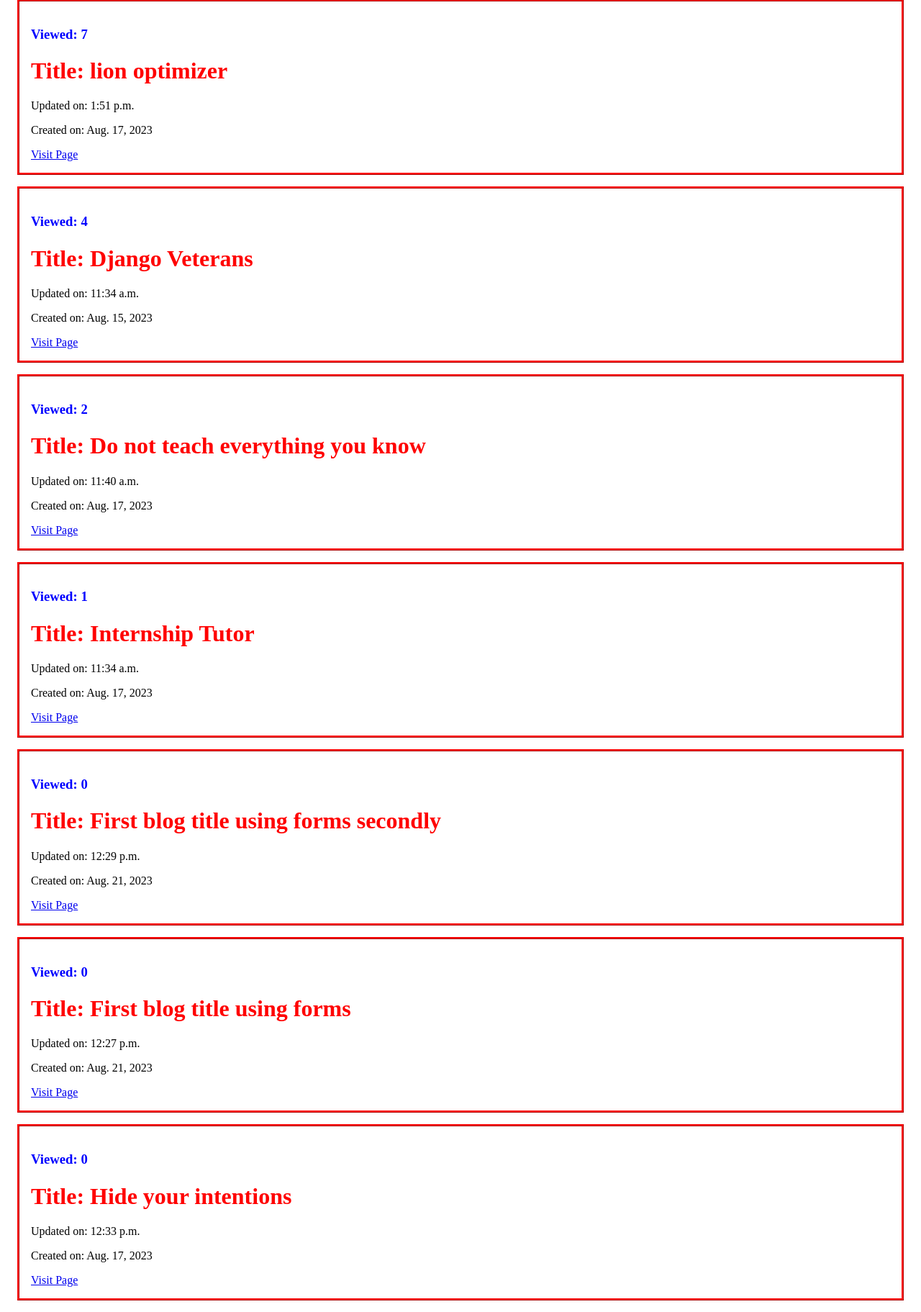
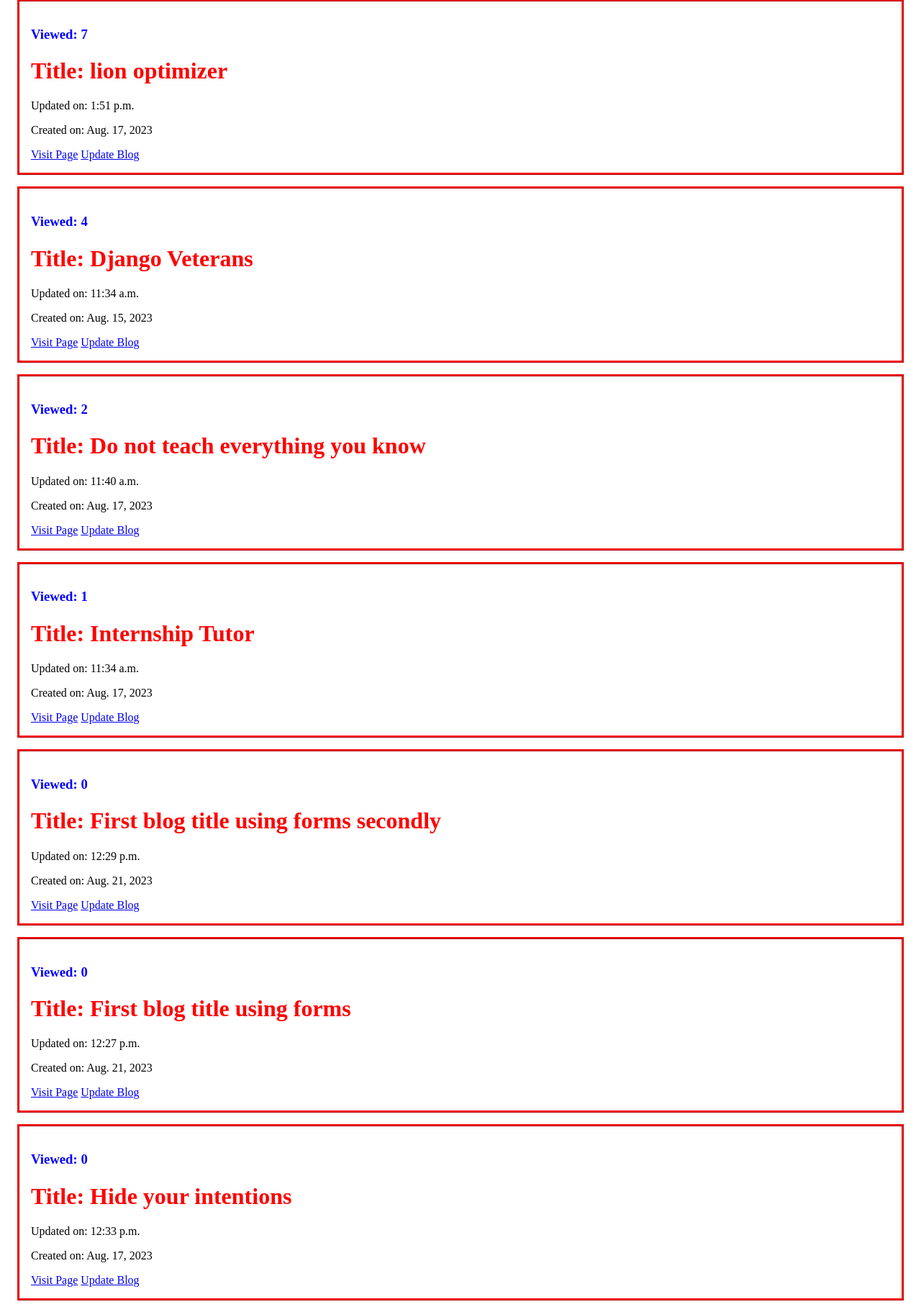
Before and after one commit to Data4i/Blog_django, a Django app: page / in a window 1280 px wide. Shown: the part 182-2005 px from the top of the page at 72% size. Run offline with Django 4.2, Linux system fonts and the light colour scheme; data comes from the database, SQL or seed files in the repository; both versions use the stored data as it was after the commit.

Commit message:
added the update functionality

```diff
--- a/blog/urls.py
+++ b/blog/urls.py
@@ -1,10 +1,11 @@
 from django.urls import path
-from .views import blog_detail, blog_view, create_blog
+from .views import blog_detail, blog_view, create_blog, update_blog
 
 app_name = 'blog'
 
 urlpatterns = [
     path('', blog_view, name = 'all_blogs'),
     path('create', create_blog, name = 'create_blog'),
+    path('update/<int:id>/', update_blog, name = 'update_blog'),
     path('blog_detail/<int:id>/', blog_detail, name='blog_details'),
 ]
--- a/blog/views.py
+++ b/blog/views.py
@@ -34,3 +34,17 @@ def create_blog(request):
     }
 
     return render(request, 'blog/blog_form.html', context)
+
+def update_blog(request, id):
+    blog = Blog.objects.get(id = id)
+    form = BlogForm(instance = blog)
+    if request.method == 'POST':
+        form = BlogForm(request.POST, instance = blog)
+        if form.is_valid():
+            form.save()
+            return redirect('blog:all_blogs')
+    context = {
+        'form': form
+    }
+
+    return render(request, 'blog/blog_form.html', context)
--- a/templates/blog/blog.html
+++ b/templates/blog/blog.html
@@ -20,6 +20,7 @@
             <p>Updated on: {{blog.updated_on.time}}</p>
             <p>Created on: {{blog.created_on.date}}</p>
             <a href = "{% url 'blog:blog_details' blog.id %}">Visit Page</a>
+            <a href = "{% url 'blog:update_blog' blog.id %}">Update Blog</a>
         </div>
 
     {% endfor %}
--- a/templates/blog/blog_form.html
+++ b/templates/blog/blog_form.html
@@ -10,8 +10,8 @@
 
     <form action= "" method = 'POST'>
         {% csrf_token %}
-        {{form.title}}
-        {{form.content}}
+        {{form.as_p}}
+        {% comment %} {{form.content}} {% endcomment %}
         <input type="submit" value="Submit">
     </form>
 </body>
```
Also changed, not shown: db.sqlite3.
